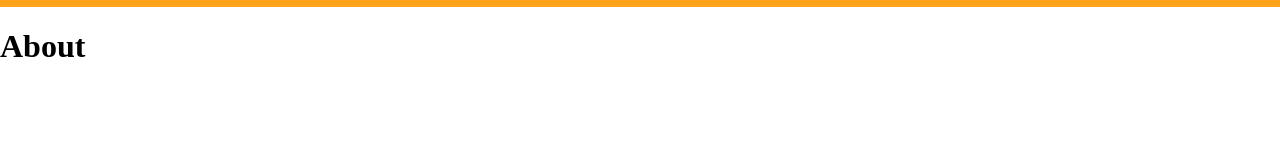
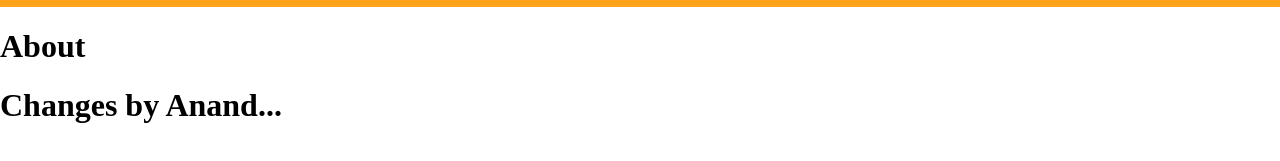
Before and after one commit to rtcicp4/resto-festo, a plain HTML site: page pages/about.html in a window 1280 px wide. Shown: the part 73-234 px from the top of the page. Drawn offline with Linux system fonts and the light colour scheme.

Commit message:
changes by Anand

```diff
--- a/pages/about.html
+++ b/pages/about.html
@@ -16,6 +16,9 @@
   </div>
 
   <h1>About</h1>
+  <div>
+    <h1>Changes by Anand...</h1>
+  </div>
 
 </body>
 </html>
```
